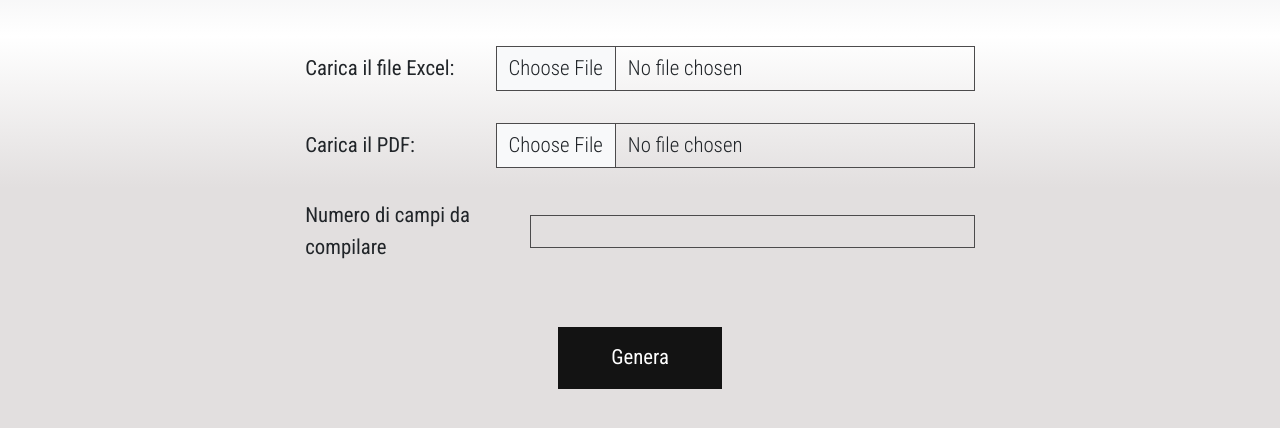
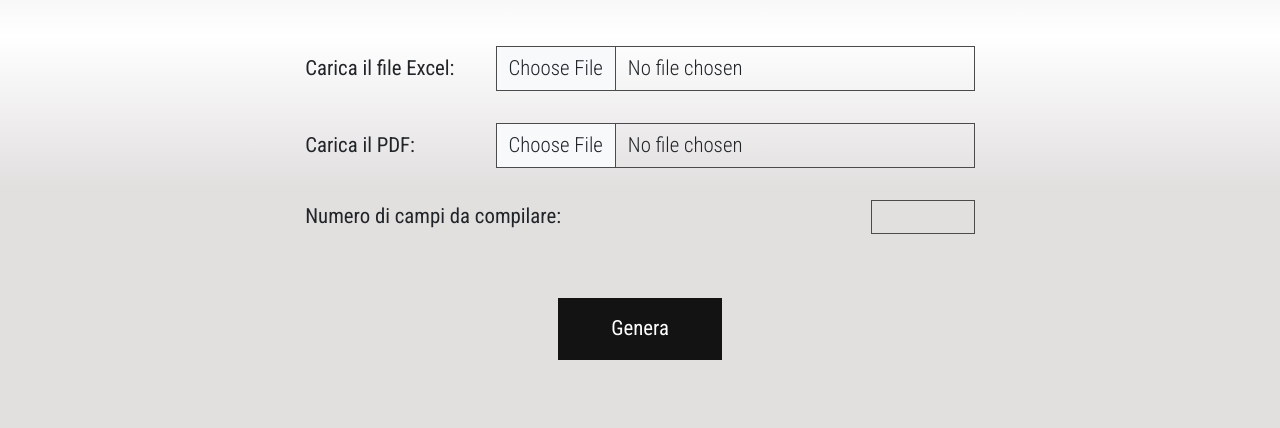
Before and after one commit to reistence/flask-pdf-filler, a Flask app: page / in a window 1280 px wide. Shown: the part 268-696 px from the top of the page. Run offline with Flask 3, Linux system fonts and the light colour scheme.

Commit message:
nrField style edited

```diff
--- a/static/style.css
+++ b/static/style.css
@@ -107,3 +107,8 @@ form > button:hover {
   width: 100%;
   gap: 1em;
 }
+
+.nrField {
+  width: 5em;
+  text-align: center;
+}
--- a/templates/index.html
+++ b/templates/index.html
@@ -59,8 +59,14 @@
           />
         </div>
         <div class="">
-          <label for="fieldNr">Numero di campi da compilare</label>
-          <input type="number" min="1" id="fieldNr" name="fieldNr" />
+          <label for="fieldNr">Numero di campi da compilare:</label>
+          <input
+            class="nrField"
+            type="number"
+            min="1"
+            id="fieldNr"
+            name="fieldNr"
+          />
         </div>
         <div class="fields"></div>
 
```
